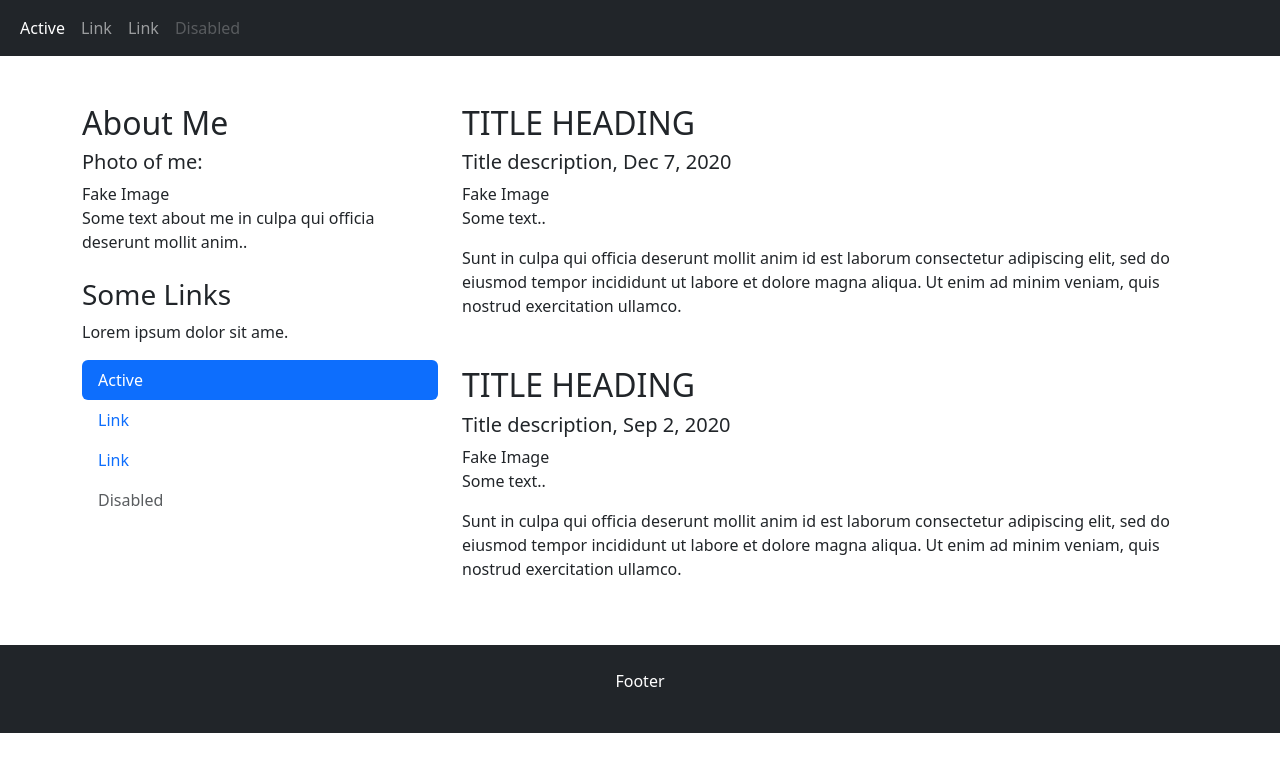
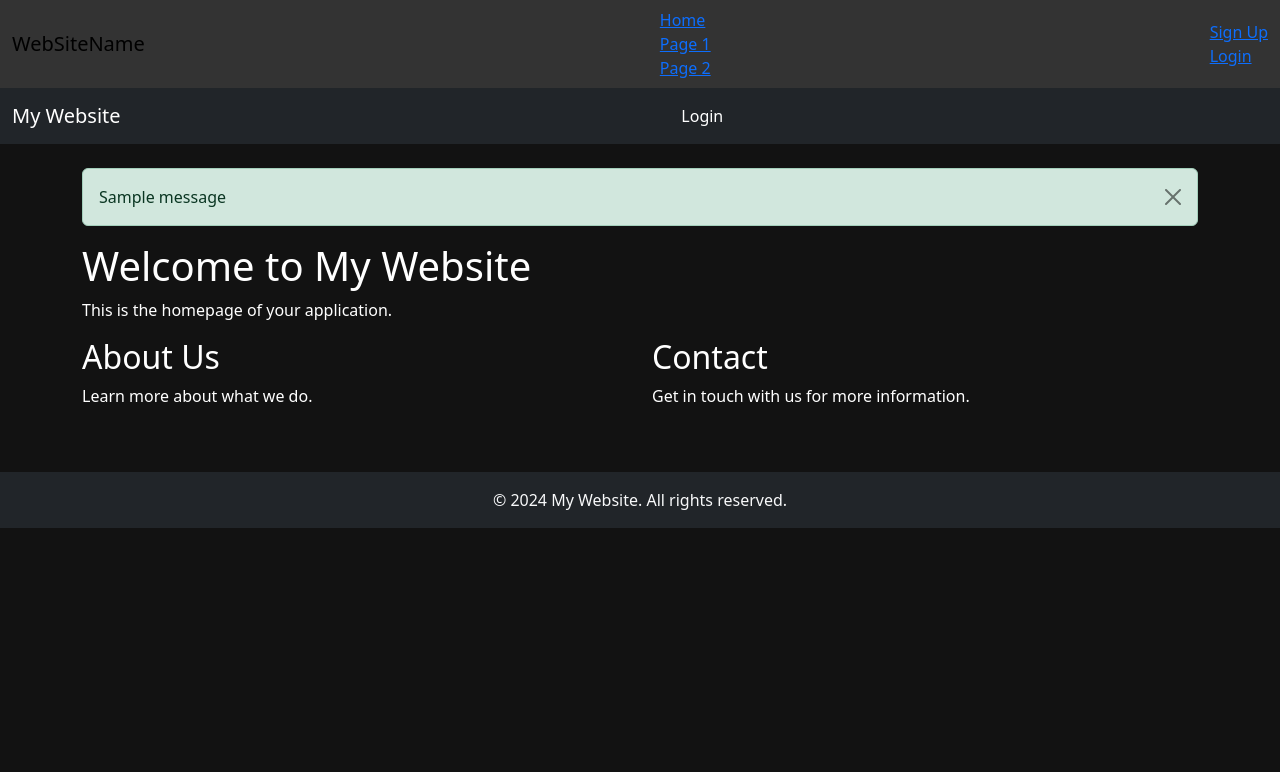
Before and after one commit to EnderViking10/FarmSimSociety, a Flask app: page / in a window 1280 px wide. Shown: the top 772 px of the page. Run offline with Flask 3, Linux system fonts and the light colour scheme; one stand-in notice (Sample message) is shown; some libraries are stand-ins or nearby versions.

Commit message:
modified:   website/admin/routes.py 	modified:   website/admin/templates/dashboard.html 	modified:   website/app.py 	modified:   website/auction/__init__.py 	modified:   website/auction/routes.py 	modified:   website/templates/base.html 	deleted:    website/templates/base2.html 	modified:   website/test.py

```diff
--- a/website/admin/routes.py
+++ b/website/admin/routes.py
@@ -11,6 +11,7 @@ def admin_required(function):
     def decorated_view(*args, **kwargs):
         if not current_user.admin:
             flash('You must be an admin to see this page')
+            print(current_user)
             return redirect(url_for('main.index'))
         return function(*args, **kwargs)
 
--- a/website/app.py
+++ b/website/app.py
@@ -40,6 +40,9 @@ def create_app(config_class=Config):
     from auth import bp as auth_bp
     app.register_blueprint(auth_bp, url_prefix='/auth')
 
+    from auction import bp as auction_bp
+    app.register_blueprint(auction_bp, url_prefix='/auction')
+
     @app.cli.command('initdb')
     def initdb():
         Base.metadata.create_all(bind=db.engine)
--- a/website/auction/__init__.py
+++ b/website/auction/__init__.py
@@ -1,5 +1,5 @@
 from flask import Blueprint
 
-bp = Blueprint('main', __name__, template_folder='templates')
+bp = Blueprint('auction', __name__, template_folder='templates')
 
-from main import routes
+from auction import routes
--- a/website/auction/routes.py
+++ b/website/auction/routes.py
@@ -1,6 +1,6 @@
 from flask import render_template
 
-from main import bp
+from auction import bp
 
 
 @bp.route('/', methods=['GET', 'POST'])
--- a/website/templates/base.html
+++ b/website/templates/base.html
@@ -1,81 +1,139 @@
 <!DOCTYPE html>
 <html lang="en">
 <head>
-    <title>{% block title %}FarmSim Society{% endblock %}</title>
-    <meta charset="utf-8">
-    <meta name="viewport" content="width=device-width, initial-scale=1">
+    <meta charset="UTF-8">
+    <meta name="viewport" content="width=device-width, initial-scale=1.0">
+    <title>{% block title %}My Website{% endblock %}</title>
+    <!-- Bootstrap CSS -->
     <link href="https://cdn.jsdelivr.net/npm/bootstrap@5.3.3/dist/css/bootstrap.min.css" rel="stylesheet">
     <script src="https://cdn.jsdelivr.net/npm/bootstrap@5.3.3/dist/js/bootstrap.bundle.min.js"></script>
+
+    <!-- Custom CSS -->
+    <link rel="stylesheet" href="{{ url_for('static', filename='css/style.css') }}">
 </head>
-
-<body>
-<nav class="navbar navbar-expand-md bg-dark navbar-dark justify-content-center">
+<body class="dark-mode">
+<!-- Navbar -->
+<nav class="navbar navbar-inverse">
     <div class="container-fluid">
-        <ul class="navbar-nav">
-            <li class="nav-item">
-                <a class="nav-link active" href="#">Active</a>
-            </li>
-            <li class="nav-item">
-                <a class="nav-link" href="#">Link</a>
-            </li>
-            <li class="nav-item">
-                <a class="nav-link" href="#">Link</a>
-            </li>
-            <li class="nav-item">
-                <a class="nav-link disabled" href="#">Disabled</a>
-            </li>
+        <div class="navbar-header">
+            <a class="navbar-brand" href="#">WebSiteName</a>
+        </div>
+        <ul class="nav navbar-nav">
+            <li class="active"><a href="#">Home</a></li>
+            <li><a href="#">Page 1</a></li>
+            <li><a href="#">Page 2</a></li>
+        </ul>
+        <ul class="nav navbar-nav navbar-right">
+            <li><a href="#"><span class="glyphicon glyphicon-user"></span> Sign Up</a></li>
+            <li><a href="#"><span class="glyphicon glyphicon-log-in"></span> Login</a></li>
         </ul>
     </div>
 </nav>
-
-<div class="container mt-5">
-    <div class="row">
-        <div class="col-sm-4">
-            <h2>About Me</h2>
-            <h5>Photo of me:</h5>
-            <div class="fakeimg">Fake Image</div>
-            <p>Some text about me in culpa qui officia deserunt mollit anim..</p>
-            <h3 class="mt-4">Some Links</h3>
-            <p>Lorem ipsum dolor sit ame.</p>
-            <ul class="nav nav-pills flex-column">
-                <li class="nav-item">
-                    <a class="nav-link active" href="#">Active</a>
-                </li>
-                <li class="nav-item">
-                    <a class="nav-link" href="#">Link</a>
-                </li>
-                <li class="nav-item">
-                    <a class="nav-link" href="#">Link</a>
-                </li>
-                <li class="nav-item">
-                    <a class="nav-link disabled" href="#">Disabled</a>
-                </li>
+<nav id="navbar" class="navbar navbar-expand-lg navbar-dark bg-dark ">
+    <div class="container-fluid">
+        <a class="navbar-brand" href="{{ url_for('main.index') }}">My Website</a>
+        <button class="navbar-toggler" type="button" data-bs-toggle="collapse" data-bs-target="#navbarNav"
+                aria-controls="navbarNav" aria-expanded="false" aria-label="Toggle navigation">
+            <span class="navbar-toggler-icon"></span>
+        </button>
+        <div class="collapse navbar-collapse" id="navbarNav">
+            <ul class="navbar-nav">
+                {% if current_user.admin %}
+                    <li class="nav-item">
+                        <a id="nav-admin-dashboard" class="nav-link" href="{{ url_for('admin.dashboard') }}"></a>
+                    </li>
+                {% endif %}
             </ul>
-            <hr class="d-sm-none">
         </div>
-        <div class="col-sm-8">
-            <h2>TITLE HEADING</h2>
-            <h5>Title description, Dec 7, 2020</h5>
-            <div class="fakeimg">Fake Image</div>
-            <p>Some text..</p>
-            <p>Sunt in culpa qui officia deserunt mollit anim id est laborum consectetur adipiscing elit, sed do eiusmod
-                tempor incididunt ut labore et dolore magna aliqua. Ut enim ad minim veniam, quis nostrud exercitation
-                ullamco.</p>
-
-            <h2 class="mt-5">TITLE HEADING</h2>
-            <h5>Title description, Sep 2, 2020</h5>
-            <div class="fakeimg">Fake Image</div>
-            <p>Some text..</p>
-            <p>Sunt in culpa qui officia deserunt mollit anim id est laborum consectetur adipiscing elit, sed do eiusmod
-                tempor incididunt ut labore et dolore magna aliqua. Ut enim ad minim veniam, quis nostrud exercitation
-                ullamco.</p>
+        <div class="collapse navbar-collapse justify-content-right" id="navbarNav">
+            {% if not current_user.is_authenticated %}
+                <a id="nav-login" class="nav-link" href="{{ url_for('auth.login') }}">Login</a>
+            {% else %}
+                <a id="nav-logout" class="nav-link" href="{{ url_for('auth.logout') }}">Logout</a>
+            {% endif %}
         </div>
     </div>
+</nav>
+
+
+<!-- Main Content -->
+<div class="container mt-4">
+    <div class="flash-messages">
+        {% with messages = get_flashed_messages(with_categories=True) %}
+            {% if messages %}
+                {% for category, message in messages %}
+                    <div class="alert alert-{{ category }} alert-dismissible fade show" role="alert">
+                        {{ message }}
+                        <button type="button" class="btn-close" data-bs-dismiss="alert" aria-label="Close"></button>
+                    </div>
+                {% endfor %}
+            {% endif %}
+        {% endwith %}
+    </div>
+    {% block content %}
+    {% endblock %}
 </div>
 
-<div class="mt-5 p-4 bg-dark text-white text-center">
-    <p>Footer</p>
-</div>
+<!-- Footer -->
+<footer id="footer" class="bg-dark text-light text-center py-3 mt-5">
+    &copy; 2024 My Website. All rights reserved.
+</footer>
 
+<!-- Bootstrap JS -->
+<!-- Theme Toggle Script -->
+<script>
+    const themeToggle = document.getElementById("theme-toggle");
+    const body = document.body;
+    const navbar = document.getElementById("navbar");
+    const footer = document.getElementById("footer");
+    const navLinks = document.querySelectorAll(".nav-link");
+
+    // Check saved theme in localStorage
+    if (localStorage.getItem("theme") === "light-mode") {
+        setLightMode();
+    }
+
+    themeToggle.addEventListener("click", () => {
+        if (body.classList.contains("dark-mode")) {
+            setLightMode();
+        } else {
+            setDarkMode();
+        }
+    });
+
+    function setLightMode() {
+        body.classList.remove("dark-mode");
+        body.classList.add("light-mode");
+        navbar.classList.remove("navbar-dark", "bg-dark");
+        navbar.classList.add("navbar-light", "bg-light");
+        footer.classList.remove("bg-dark", "text-light");
+        footer.classList.add("bg-light", "text-dark");
+        navLinks.forEach(link => {
+            link.classList.add("text-dark");
+            link.classList.remove("text-light");
+        });
+        themeToggle.classList.remove("btn-outline-light");
+        themeToggle.classList.add("btn-outline-dark");
+        themeToggle.textContent = "Switch to Dark Mode";
+        localStorage.setItem("theme", "light-mode");
+    }
+
+    function setDarkMode() {
+        body.classList.remove("light-mode");
+        body.classList.add("dark-mode");
+        navbar.classList.remove("navbar-light", "bg-light");
+        navbar.classList.add("navbar-dark", "bg-dark");
+        footer.classList.remove("bg-light", "text-dark");
+        footer.classList.add("bg-dark", "text-light");
+        navLinks.forEach(link => {
+            link.classList.add("text-light");
+            link.classList.remove("text-dark");
+        });
+        themeToggle.classList.remove("btn-outline-dark");
+        themeToggle.classList.add("btn-outline-light");
+        themeToggle.textContent = "Switch to Light Mode";
+        localStorage.setItem("theme", "dark-mode");
+    }
+</script>
 </body>
 </html>
--- a/website/test.py
+++ b/website/test.py
@@ -0,0 +1,3 @@
+import database
+
+database.UserRepository.
```
Also changed, not shown: website/admin/templates/dashboard.html (+130 -5 lines), website/templates/base2.html (deleted, +0 -139 lines).
